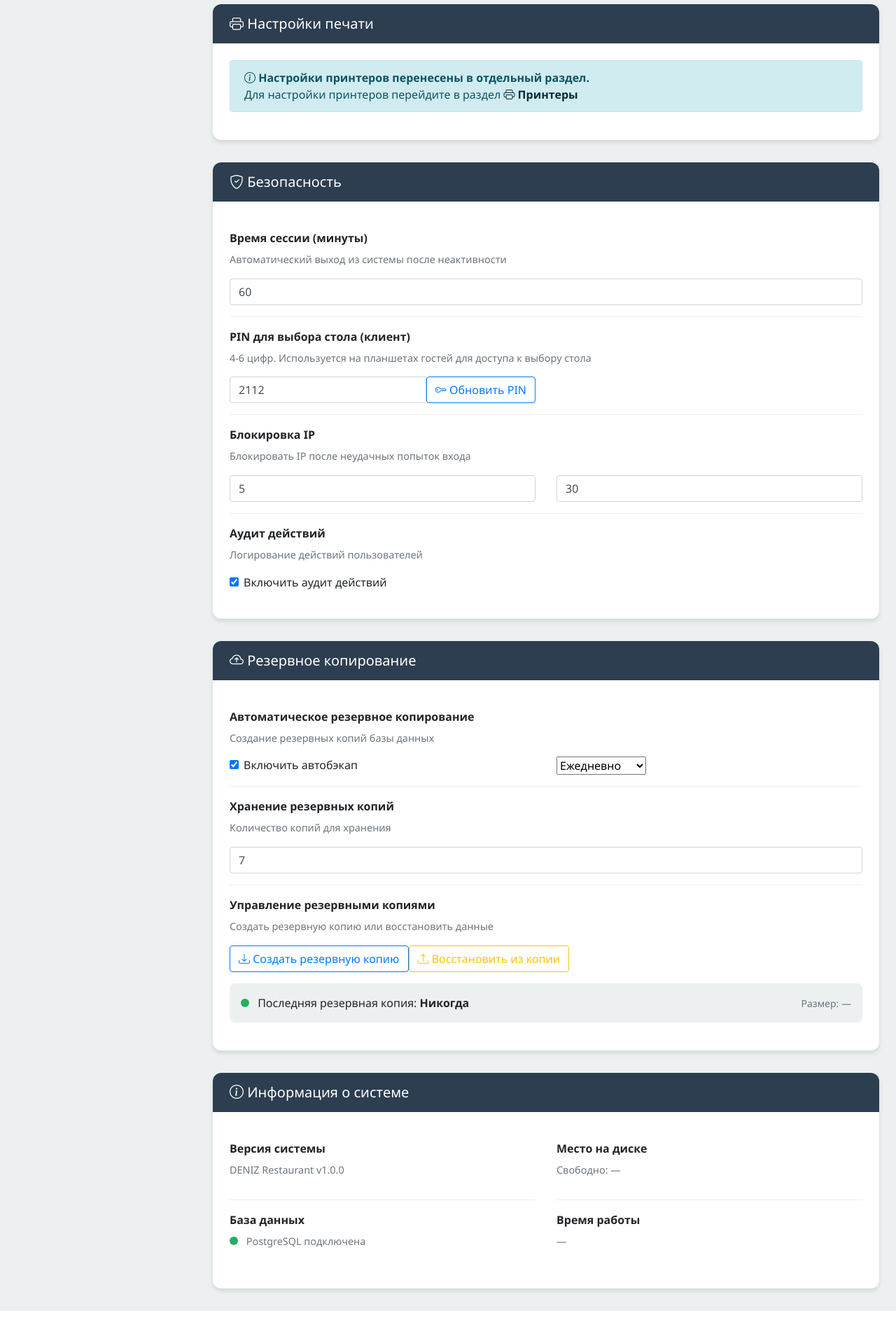
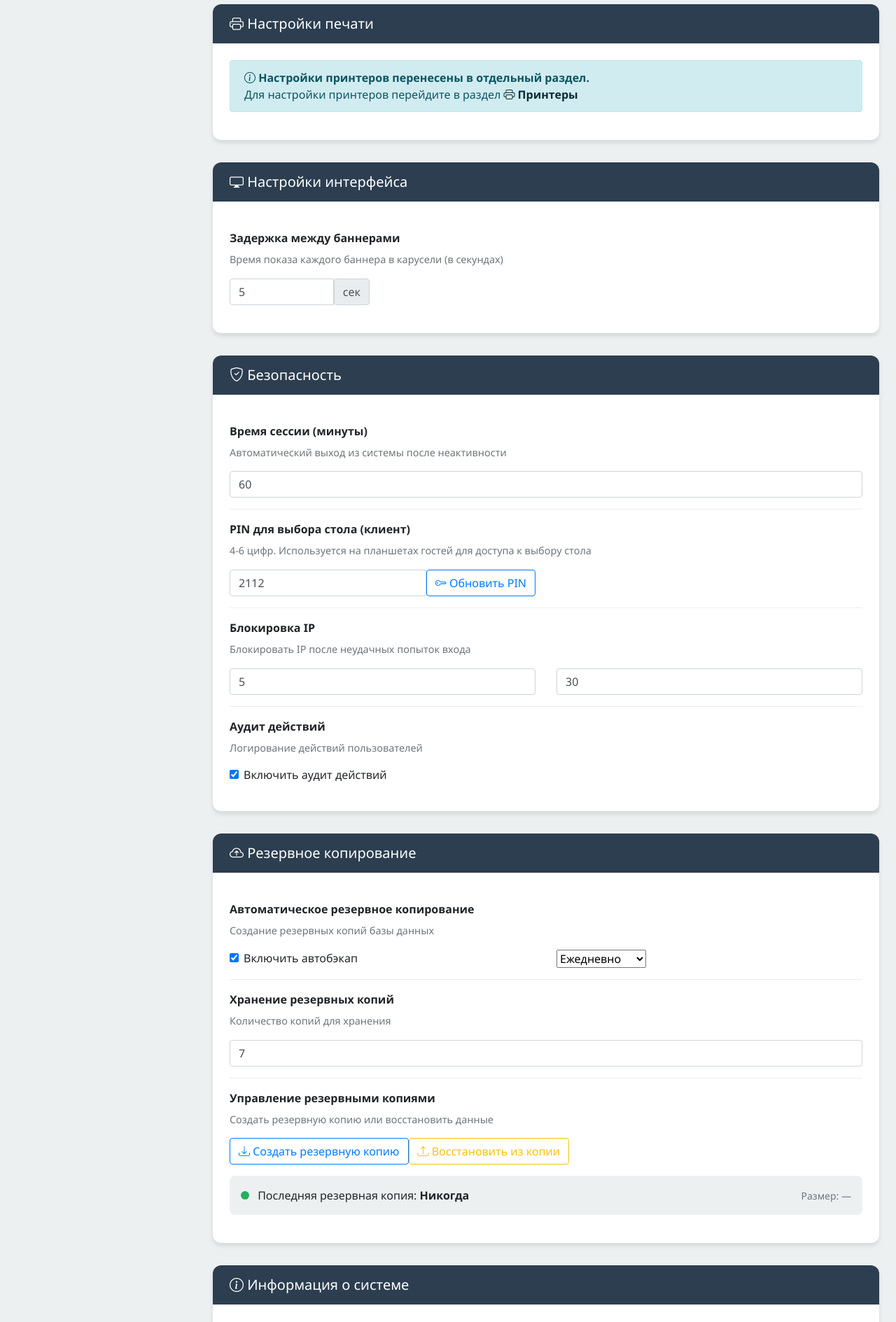
Before and after one commit to denidocc/deniz, a Flask app: page /admin/settings in a window 1280 px wide. Shown: the part 1749-3638 px from the top of the page at 70% size. Run offline with Flask 3, Linux system fonts and the light colour scheme; a user stored in the database is signed in; data comes from the database, SQL or seed files in the repository; data that the repository does not hold is empty; some libraries are stand-ins or nearby versions.

Commit message:
Добавлены настройки задержки между баннерами в интерфейсе админки, обновлена логика загрузки настроек карусели и добавлены соответствующие элементы в шаблон. Теперь задержка между баннерами может быть настроена через интерфейс.

```diff
--- a/app/models/system_setting.py
+++ b/app/models/system_setting.py
@@ -84,6 +84,7 @@ class SystemSetting(BaseModel):
     def initialize_default_settings(cls) -> None:
         """Инициализация настроек по умолчанию."""
         default_settings = [
+            ('banner_delay_seconds', '5', 'Задержка между баннерами в секундах'),
             ('printer_code', '1234', 'Код доступа к настройкам принтеров'),
             ('printer_kitchen_type', 'network', 'Тип подключения кухонного принтера (network|usb|serial|disabled)'),
             ('printer_bar_type', 'serial', 'Тип подключения барного принтера'),
--- a/app/static/js/client/carousel.js
+++ b/app/static/js/client/carousel.js
@@ -67,7 +67,7 @@ class CarouselManager {
             const settings = config.settings || {};
 
             // Загружаем настройки карусели
-            this.autoplayDelay = (settings.carousel_slide_duration || 5) * 1000; // в миллисекундах
+            this.autoplayDelay = (settings.banner_delay_seconds || 5) * 1000; // в миллисекундах
             this.transitionSpeed = settings.carousel_transition_speed || 0.5;
             this.maxSlides = settings.carousel_slides_count || 3;
 
--- a/app/templates/admin/settings.html
+++ b/app/templates/admin/settings.html
@@ -264,6 +264,27 @@
             <a href="{{ url_for('admin.printers') }}" class="alert-link">
                 <i class="bi bi-printer"></i> Принтеры
             </a>
+        </div>
+    </div>
+</div>
+
+<!-- Interface Settings -->
+<div class="settings-section">
+    <div class="section-header">
+        <h5 class="mb-0">
+            <i class="bi bi-display"></i> Настройки интерфейса
+        </h5>
+    </div>
+    <div class="section-body">
+        <div class="setting-item">
+            <div class="setting-label">Задержка между баннерами</div>
+            <div class="setting-description">Время показа каждого баннера в карусели (в секундах)</div>
+            <div class="input-group" style="max-width: 200px;">
+                <input type="number" class="form-control" id="bannerDelaySeconds"
+                       value="{{ settings.get('banner_delay_seconds', '5') }}"
+                       min="1" max="30" step="1">
+                <span class="input-group-text">сек</span>
+            </div>
         </div>
     </div>
 </div>
@@ -541,7 +562,9 @@
 
         settings.available_languages = getAvailableLanguages();
 
-
+        // Interface settings
+        const bannerDelaySeconds = document.getElementById('bannerDelaySeconds');
+        if (bannerDelaySeconds) settings.banner_delay_seconds = bannerDelaySeconds.value;
 
         const autoPrintReceipt = document.getElementById('autoPrintReceipt');
         if (autoPrintReceipt) settings.auto_print_receipt = autoPrintReceipt.checked.toString();
```
